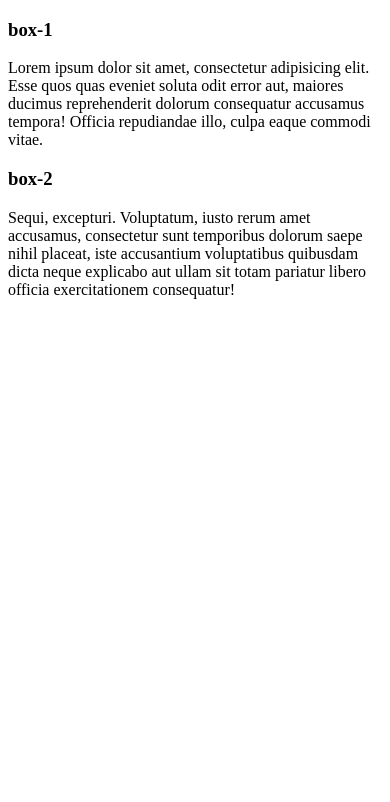
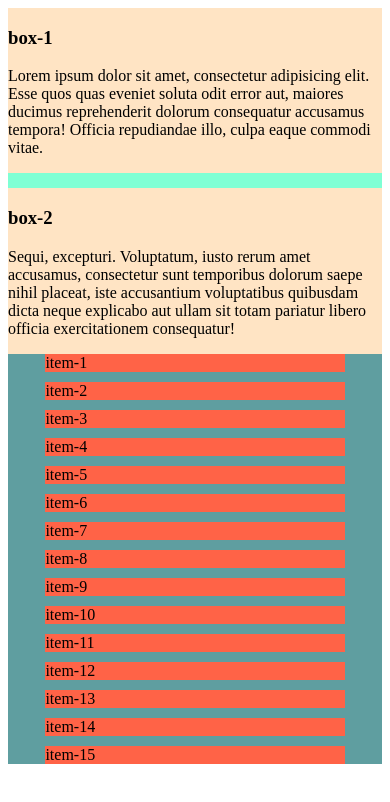
Before and after one commit to AbrorMdFayiaz/PH_Course_From_Module-8, a plain HTML site: page Module-8/8-1/flexResponsivenessAndMediaQuery.html in a window 390 px wide. Drawn offline with Linux system fonts and the light colour scheme.

Commit message:
all done of 8-1 (code similar to done in class)

```diff
--- a/Module-8/8-1/flexResponsivenessAndMediaQuery.html
+++ b/Module-8/8-1/flexResponsivenessAndMediaQuery.html
@@ -17,5 +17,22 @@
             <p>Sequi, excepturi. Voluptatum, iusto rerum amet accusamus, consectetur sunt temporibus dolorum saepe nihil placeat, iste accusantium voluptatibus quibusdam dicta neque explicabo aut ullam sit totam pariatur libero officia exercitationem consequatur!</p>
         </div>
     </div>
+    <div class="container-2">
+        <div class="item">item-1</div>
+        <div class="item">item-2</div>
+        <div class="item">item-3</div>
+        <div class="item">item-4</div>
+        <div class="item">item-5</div>
+        <div class="item">item-6</div>
+        <div class="item">item-7</div>
+        <div class="item">item-8</div>
+        <div class="item">item-9</div>
+        <div class="item">item-10</div>
+        <div class="item">item-11</div>
+        <div class="item">item-12</div>
+        <div class="item">item-13</div>
+        <div class="item">item-14</div>
+        <div class="item">item-15</div>
+    </div>
 </body>
 </html>
--- a/Module-8/8-1/style.css
+++ b/Module-8/8-1/style.css
@@ -0,0 +1,31 @@
+.container-1{
+    background-color: aquamarine;
+    display: flex;
+    gap: 15px;
+}
+.box{
+    background-color: bisque;
+}
+.container-2{
+    background-color: cadetblue;
+    display: flex;
+    flex-wrap: wrap;
+    gap: 10px;
+}
+.item{
+    background-color: tomato;
+    width: 20%;
+}
+@media screen and (max-width:576px){
+    .container-1{
+        flex-direction: column;
+    }
+    .container-2{
+        flex-direction: column;
+        gap: 10px;
+    }
+    .item{
+        width: 80%;
+        margin: 0 auto;
+    }
+}
```
Also changed, not shown: 2 other files.
